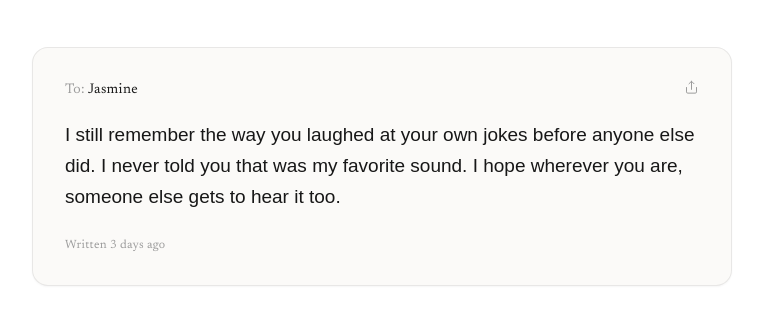
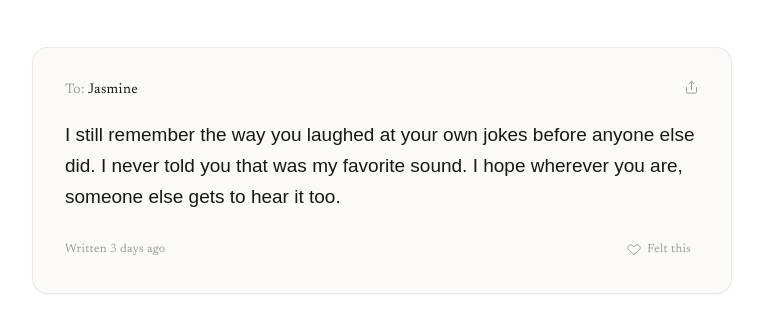
Before and after one commit to byanrkh/unsent.cc, a Next.js app: page /explore in a window 1280 px wide. Shown: the part 193-526 px from the top of the page, without its empty margins (258-1021 px from the left). Built offline with nearby package versions, Linux system fonts and the light colour scheme; a web font is replaced by a local one.

Commit message:
unsent: [+] Like feature

```diff
--- a/app/(root)/explore/Components/ExploreCard.tsx
+++ b/app/(root)/explore/Components/ExploreCard.tsx
@@ -1,17 +1,39 @@
 "use client";
 
-import { useState } from "react";
+import { useEffect, useState } from "react";
+import { motion, AnimatePresence } from "framer-motion";
 import { Mono } from "@/libs/Font";
+import { hasFelt, toggleFelt } from "@/libs/reaction";
 import ShareModal from "./ShareModal";
 
 type ExploreCardProps = {
+  id: string;
   to: string;
   message: string;
   date?: string;
+  feltCount?: number;
 };
 
-export default function ExploreCard({ to, message, date }: ExploreCardProps) {
+export default function ExploreCard({
+  id,
+  to,
+  message,
+  date,
+  feltCount = 0,
+}: ExploreCardProps) {
   const [shareOpen, setShareOpen] = useState(false);
+  const [felt, setFelt] = useState(false);
+
+  // Read the persisted felt state after mount (avoids SSR/client mismatch).
+  useEffect(() => {
+    setFelt(hasFelt(id));
+  }, [id]);
+
+  const displayCount = feltCount + (felt ? 1 : 0);
+
+  function handleFeel() {
+    setFelt(toggleFelt(id));
+  }
 
   return (
     <article className="group relative w-full rounded-2xl border border-[#171717]/8 bg-[#fbfaf8] px-6 py-6 shadow-[0_1px_2px_rgba(23,23,23,0.04)] transition-all duration-300 hover:-translate-y-1 hover:shadow-[0_12px_28px_rgba(23,23,23,0.07)] sm:px-8 sm:py-8">
@@ -49,11 +71,60 @@ export default function ExploreCard({ to, message, date }: ExploreCardProps) {
         {message}
       </p>
 
-      {date && (
-        <p className="mt-5 text-[11px] tracking-wide text-[#9c9c9c] sm:mt-6 sm:text-xs">
-          {date}
-        </p>
-      )}
+      <div className="mt-5 flex items-center justify-between gap-4 sm:mt-6">
+        {date ? (
+          <p className="text-[11px] tracking-wide text-[#9c9c9c] sm:text-xs">
+            {date}
+          </p>
+        ) : (
+          <span />
+        )}
+
+        <motion.button
+          type="button"
+          onClick={handleFeel}
+          whileTap={{ scale: 0.88 }}
+          aria-pressed={felt}
+          aria-label="Felt this"
+          className={`flex items-center gap-1.5 rounded-full px-2 py-1 text-[11px] tracking-wide transition-colors duration-200 sm:text-xs ${
+            felt ? "text-[#171717]" : "text-[#9c9c9c] hover:text-[#171717]"
+          }`}
+        >
+          <motion.span
+            key={felt ? "felt" : "unfelt"}
+            initial={{ scale: 0.6 }}
+            animate={{ scale: 1 }}
+            transition={{ type: "spring", stiffness: 500, damping: 15 }}
+            className="flex items-center"
+          >
+            <svg
+              width="14"
+              height="14"
+              viewBox="0 0 24 24"
+              fill={felt ? "currentColor" : "none"}
+              stroke="currentColor"
+              strokeWidth="1.6"
+              strokeLinecap="round"
+              strokeLinejoin="round"
+            >
+              <path d="M12 21s-6.716-4.273-9.428-8.007C1.104 11.045 1 9.5 1.8 7.9 2.7 6.1 4.6 5 6.6 5c1.7 0 3.2.8 4.1 2.1L12 8.7l1.3-1.6C14.2 5.8 15.7 5 17.4 5c2 0 3.9 1.1 4.8 2.9.8 1.6.7 3.1-.8 5.1C18.716 16.727 12 21 12 21Z" />
+            </svg>
+          </motion.span>
+
+          <AnimatePresence mode="popLayout" initial={false}>
+            <motion.span
+              key={displayCount}
+              initial={{ opacity: 0, y: -4 }}
+              animate={{ opacity: 1, y: 0 }}
+              exit={{ opacity: 0, y: 4 }}
+              transition={{ duration: 0.18 }}
+              className="tabular-nums"
+            >
+              {displayCount > 0 ? `${displayCount} felt this` : "Felt this"}
+            </motion.span>
+          </AnimatePresence>
+        </motion.button>
+      </div>
 
       <ShareModal
         open={shareOpen}
@@ -61,6 +132,7 @@ export default function ExploreCard({ to, message, date }: ExploreCardProps) {
         to={to}
         message={message}
         date={date}
+        feltCount={displayCount}
       />
     </article>
   );
--- a/app/(root)/explore/Components/ExploreSearch.tsx
+++ b/app/(root)/explore/Components/ExploreSearch.tsx
@@ -4,9 +4,11 @@ import { useState } from "react";
 import ExploreCard from "./ExploreCard";
 
 type Letter = {
+  id: string;
   to: string;
   message: string;
   date?: string;
+  feltCount?: number;
 };
 
 type ExploreSearchProps = {
@@ -64,12 +66,14 @@ export default function ExploreSearch({ letters }: ExploreSearchProps) {
 
       {filteredLetters.length > 0 ? (
         <div className="grid grid-cols-1 gap-5 sm:gap-6">
-          {filteredLetters.map((letter, index) => (
+          {filteredLetters.map((letter) => (
             <ExploreCard
-              key={`${letter.to}-${index}`}
+              key={letter.id}
+              id={letter.id}
               to={letter.to}
               message={letter.message}
               date={letter.date}
+              feltCount={letter.feltCount}
             />
           ))}
         </div>
--- a/app/(root)/explore/Components/ShareModal.tsx
+++ b/app/(root)/explore/Components/ShareModal.tsx
@@ -13,6 +13,7 @@ type ShareModalProps = {
   to: string;
   message: string;
   date?: string;
+  feltCount?: number;
 };
 
 const FORMATS: { id: Format; label: string; width: number; height: number }[] =
@@ -117,6 +118,7 @@ async function drawCard(
   to: string,
   message: string,
   date: string | undefined,
+  feltCount: number | undefined,
   monoFamily: string,
   serifFamily: string,
 ) {
@@ -157,6 +159,15 @@ async function drawCard(
   ctx.fillText(toLabel, innerX, labelY);
   ctx.fillStyle = INK;
   ctx.fillText(to, innerX + toLabelWidth, labelY);
+
+  // "♥ N felt this" — right-aligned, same row as the "To:" label
+  if (feltCount && feltCount > 0) {
+    const feltLabel = `♥ ${feltCount} felt this`;
+    ctx.font = `${labelSize}px ${serifFamily}`;
+    ctx.fillStyle = MUTED;
+    const feltWidth = ctx.measureText(feltLabel).width;
+    ctx.fillText(feltLabel, cardX + cardW - cardW * 0.09 - feltWidth, labelY);
+  }
 
   // message, vertically centered in the remaining space
   const messageTop = labelY + cardH * 0.06;
@@ -213,6 +224,7 @@ export default function ShareModal({
   to,
   message,
   date,
+  feltCount = 0,
 }: ShareModalProps) {
   const [format, setFormat] = useState<Format>("square");
   const [dataUrl, setDataUrl] = useState<string | null>(null);
@@ -269,6 +281,7 @@ export default function ShareModal({
         to,
         message,
         date,
+        feltCount,
         monoFamily,
         serifFamily,
       );
@@ -284,7 +297,7 @@ export default function ShareModal({
       cancelled = true;
     };
     // eslint-disable-next-line react-hooks/exhaustive-deps
-  }, [open, format, to, message, date]);
+  }, [open, format, to, message, date, feltCount]);
 
   async function handleDownload() {
     if (!dataUrl) return;
@@ -364,8 +377,9 @@ export default function ShareModal({
               </button>
             </div>
 
-            {/* format toggle */}
-            <div className="mt-4 inline-flex rounded-full border border-[#171717]/10 bg-white p-1">
+            {/* format toggle + felt count */}
+            <div className="mt-4 flex items-center justify-between gap-3">
+              <div className="inline-flex rounded-full border border-[#171717]/10 bg-white p-1">
                 {FORMATS.map((f) => (
                   <button
                     key={f.id}
@@ -387,6 +401,13 @@ export default function ShareModal({
                     <span className="relative">{f.label}</span>
                   </button>
                 ))}
+              </div>
+
+              {feltCount > 0 && (
+                <p className="text-[11px] tracking-wide text-[#9c9c9c] sm:text-xs">
+                  ♥ {feltCount} felt this
+                </p>
+              )}
             </div>
 
             {/* preview */}
--- a/app/(root)/explore/page.tsx
+++ b/app/(root)/explore/page.tsx
@@ -4,10 +4,12 @@ import ExploreSearch from "./Components/ExploreSearch";
 
 const LETTERS = [
   {
+    id: "jasmine-laugh",
     to: "Jasmine",
     message:
       "I still remember the way you laughed at your own jokes before anyone else did. I never told you that was my favorite sound. I hope wherever you are, someone else gets to hear it too.",
     date: "Written 3 days ago",
+    feltCount: 0,
   },
 ];
 
--- a/app/(root)/layout.tsx
+++ b/app/(root)/layout.tsx
@@ -1,5 +1,6 @@
 import Navbar from "@/components/Navbar";
 import PageTransition from "@/components/PageTransition";
+import Toast from "@/components/Toast";
 import React from "react";
 
 export default function layout({ children }: { children: React.ReactNode }) {
@@ -7,6 +8,7 @@ export default function layout({ children }: { children: React.ReactNode }) {
     <>
       <Navbar />
       <PageTransition>{children}</PageTransition>
+      <Toast />
     </>
   );
 }
--- /dev/null
+++ b/components/Toast.tsx
@@ -0,0 +1,37 @@
+"use client";
+
+import { useEffect, useState } from "react";
+import { AnimatePresence, motion } from "framer-motion";
+import { subscribeToast } from "@/libs/toastBus";
+
+const DISPLAY_MS = 4000;
+
+export default function Toast() {
+  const [message, setMessage] = useState<string | null>(null);
+
+  useEffect(() => subscribeToast(setMessage), []);
+
+  useEffect(() => {
+    if (!message) return;
+    const timeout = setTimeout(() => setMessage(null), DISPLAY_MS);
+    return () => clearTimeout(timeout);
+  }, [message]);
+
+  return (
+    <div className="pointer-events-none fixed inset-x-0 bottom-6 z-50 flex justify-center px-6 sm:bottom-8">
+      <AnimatePresence>
+        {message && (
+          <motion.div
+            initial={{ opacity: 0, y: 8 }}
+            animate={{ opacity: 1, y: 0 }}
+            exit={{ opacity: 0, y: 8 }}
+            transition={{ duration: 0.25, ease: [0.16, 1, 0.3, 1] }}
+            className="pointer-events-auto rounded-full bg-[#171717] px-4 py-2.5 text-center text-xs tracking-wide text-white shadow-lg sm:text-sm"
+          >
+            {message}
+          </motion.div>
+        )}
+      </AnimatePresence>
+    </div>
+  );
+}
--- /dev/null
+++ b/libs/reaction.ts
@@ -0,0 +1,36 @@
+const FELT_KEY = "unsent-felt-letters";
+
+function readFeltIds(): Set<string> {
+  if (typeof window === "undefined") return new Set();
+  try {
+    const raw = localStorage.getItem(FELT_KEY);
+    return raw ? new Set(JSON.parse(raw) as string[]) : new Set();
+  } catch {
+    return new Set();
+  }
+}
+
+function writeFeltIds(ids: Set<string>) {
+  try {
+    localStorage.setItem(FELT_KEY, JSON.stringify(Array.from(ids)));
+  } catch {
+    // ignore write errors (e.g. private browsing / storage disabled)
+  }
+}
+
+export function hasFelt(id: string): boolean {
+  return readFeltIds().has(id);
+}
+
+// Toggles the felt state for this id and returns the new state.
+export function toggleFelt(id: string): boolean {
+  const ids = readFeltIds();
+  const next = !ids.has(id);
+  if (next) {
+    ids.add(id);
+  } else {
+    ids.delete(id);
+  }
+  writeFeltIds(ids);
+  return next;
+}
--- /dev/null
+++ b/libs/toastBus.ts
@@ -0,0 +1,14 @@
+type Listener = (message: string | null) => void;
+
+const listeners = new Set<Listener>();
+
+export function showToast(message: string) {
+  listeners.forEach((listener) => listener(message));
+}
+
+export function subscribeToast(listener: Listener): () => void {
+  listeners.add(listener);
+  return () => {
+    listeners.delete(listener);
+  };
+}
```
Also changed, not shown: app/(root)/submit/Components/SubmitForm.tsx (+48 -4 lines). Lines whose indentation alone changed are shown as unchanged.
